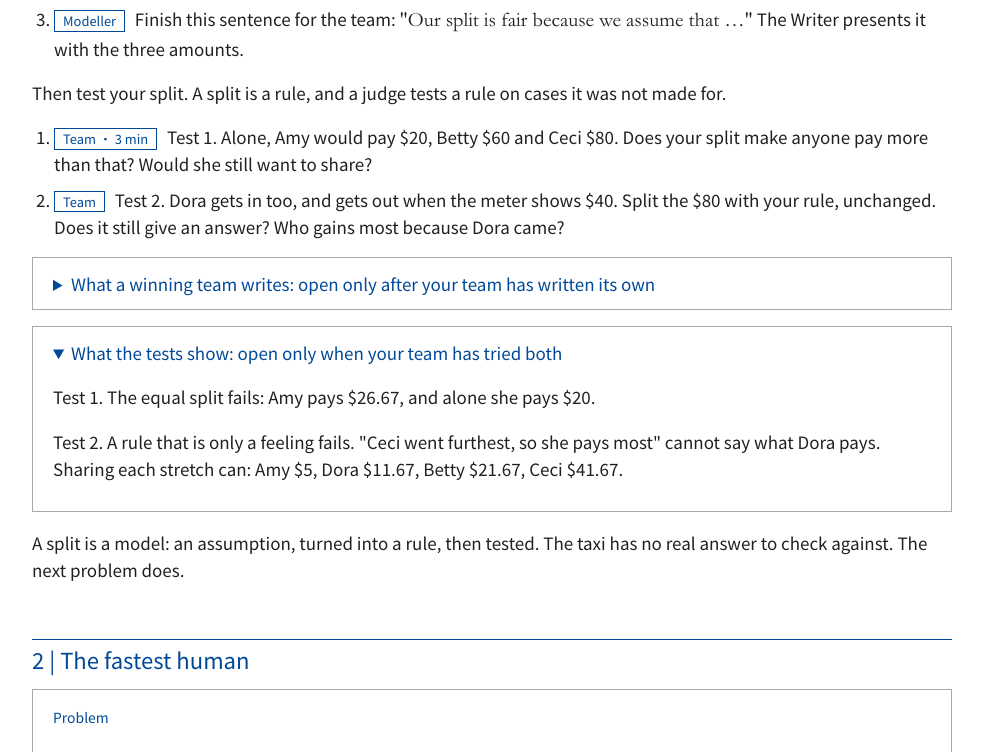
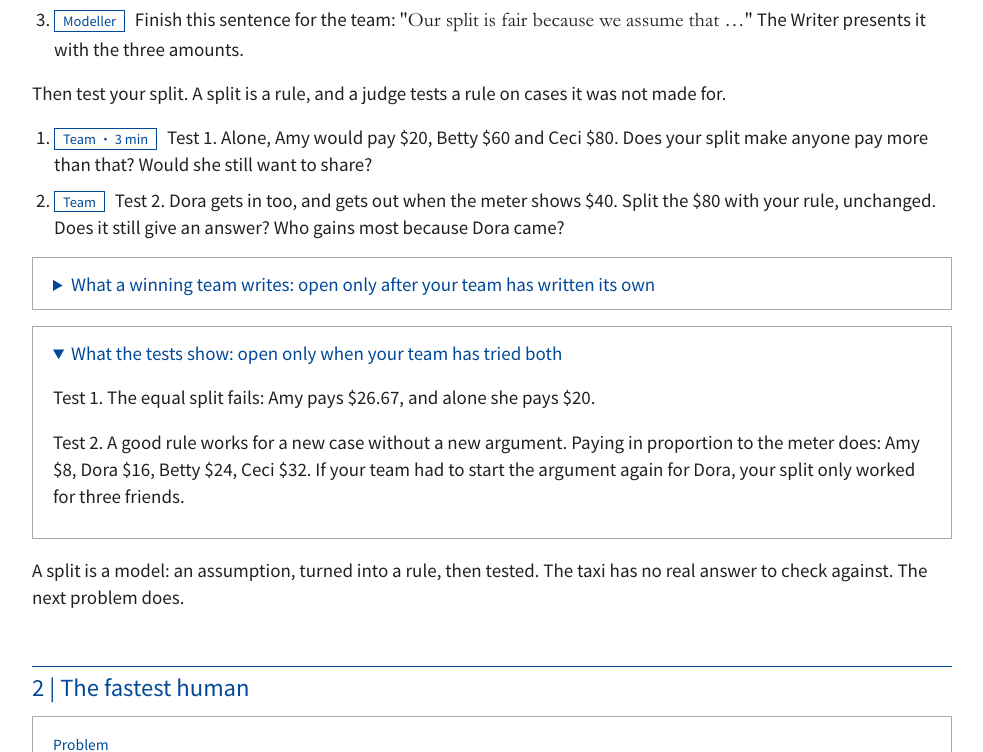
Before and after one commit to kenwong-wyhk/maths-team-modelling, a plain HTML site: page sessions/01.html in a window 1280 px wide. Both pictures are taken after a click on the heading "What the tests show: open only when your team has tried both". Shown: the part 883-1635 px from the top of the page, without its empty margins (148-1131 px from the left). Drawn offline with Linux system fonts and the light colour scheme.

Commit message:
Session 1 Test 2: a plain conclusion with the proportional split
Co-Authored-By: Claude Opus 5.5 <noreply@anthropic.com>

```diff
--- a/sessions/01.html
+++ b/sessions/01.html
@@ -69,7 +69,7 @@
   <details>
     <summary>What the tests show: open only when your team has tried both</summary>
     <p><strong>Test 1.</strong> The equal split fails: Amy pays $26.67, and alone she pays $20.</p>
-    <p><strong>Test 2.</strong> A rule that is only a feeling fails. "Ceci went furthest, so she pays most" cannot say what Dora pays. Sharing each stretch can: Amy $5, Dora $11.67, Betty $21.67, Ceci $41.67.</p>
+    <p><strong>Test 2.</strong> A good rule works for a new case without a new argument. Paying in proportion to the meter does: Amy $8, Dora $16, Betty $24, Ceci $32. If your team had to start the argument again for Dora, your split only worked for three friends.</p>
   </details>
   <p>A split is a model: an assumption, turned into a rule, then tested. The taxi has no real answer to check against. The next problem does.</p>
 
```
Also changed, not shown: sessions/01-live.html (+1 -1 lines).
